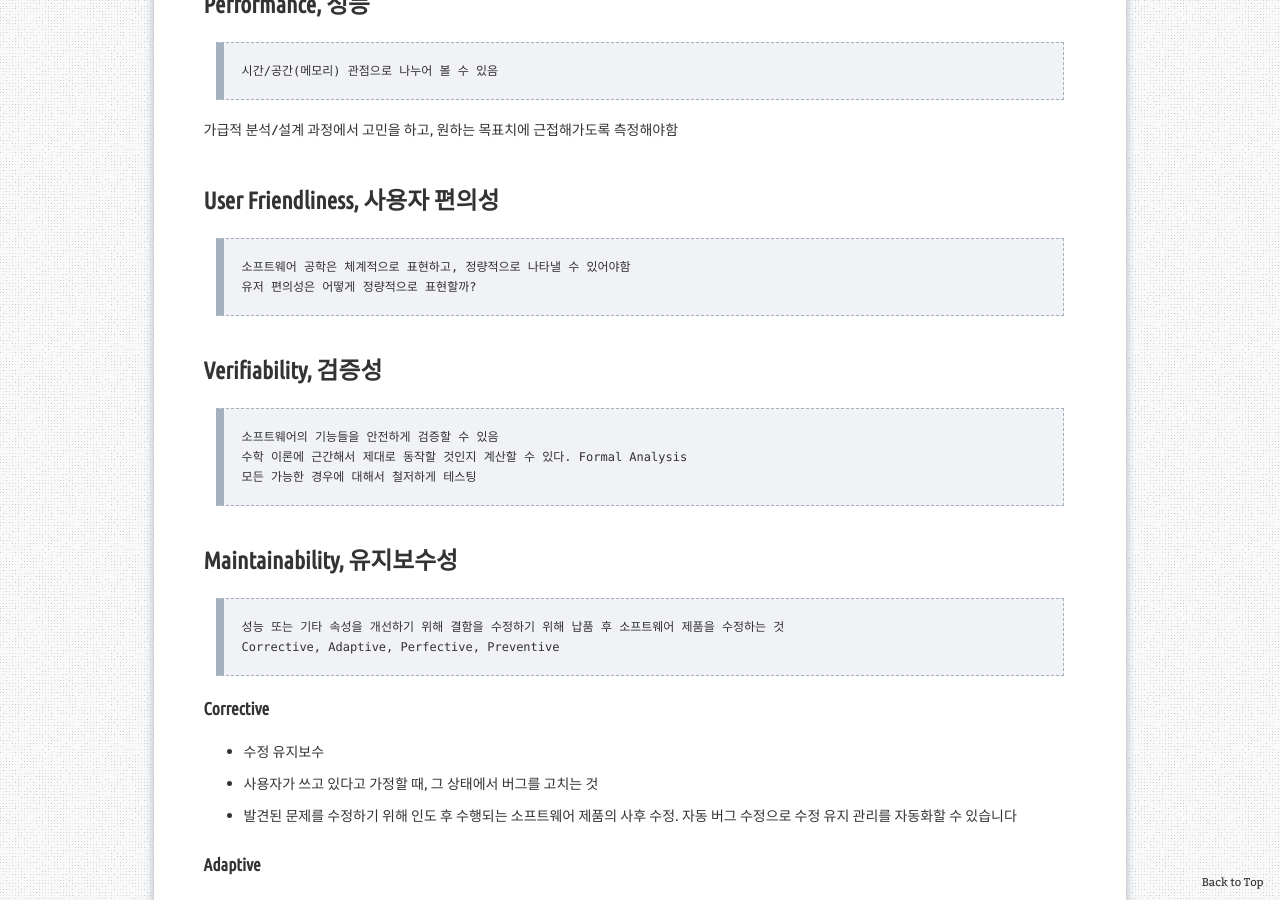
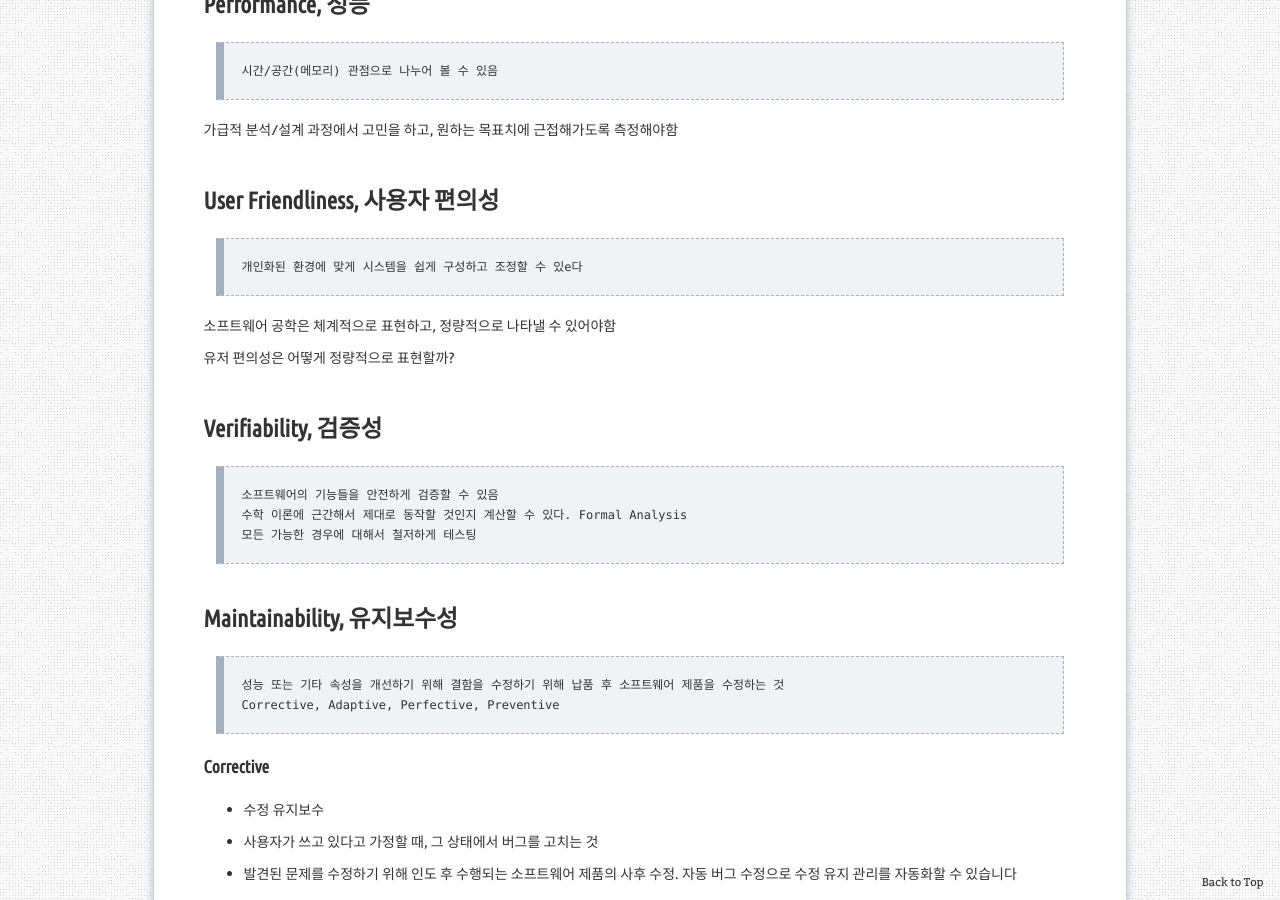
Before and after one commit to aristohyun/aristohyun.github.io, a Jekyll site: the page built from _posts/2021-09-13-SE_02.md, in a window 1280 px wide and 900 px high, scrolled down 4992 px. Built offline with Jekyll 4.4.1, drawn with Linux system fonts in a browser that asks for light colours; formulas are drawn with MathJax 3; comment, search, counter and statistics services are not loaded.

Commit message:
Update 2021-09-13-SE_02.md

```diff
--- a/_posts/2021-09-13-SE_02.md
+++ b/_posts/2021-09-13-SE_02.md
@@ -138,8 +138,10 @@ redirect_from:
 
 ## User Friendliness, 사용자 편의성
 
-> 소프트웨어 공학은 체계적으로 표현하고, 정량적으로 나타낼 수 있어야함
-> 유저 편의성은 어떻게 정량적으로 표현할까?
+> 개인화된 환경에 맞게 시스템을 쉽게 구성하고 조정할 수 있e다
+
+소프트웨어 공학은 체계적으로 표현하고, 정량적으로 나타낼 수 있어야함
+유저 편의성은 어떻게 정량적으로 표현할까?
 
 ## Verifiability, 검증성
 
```
